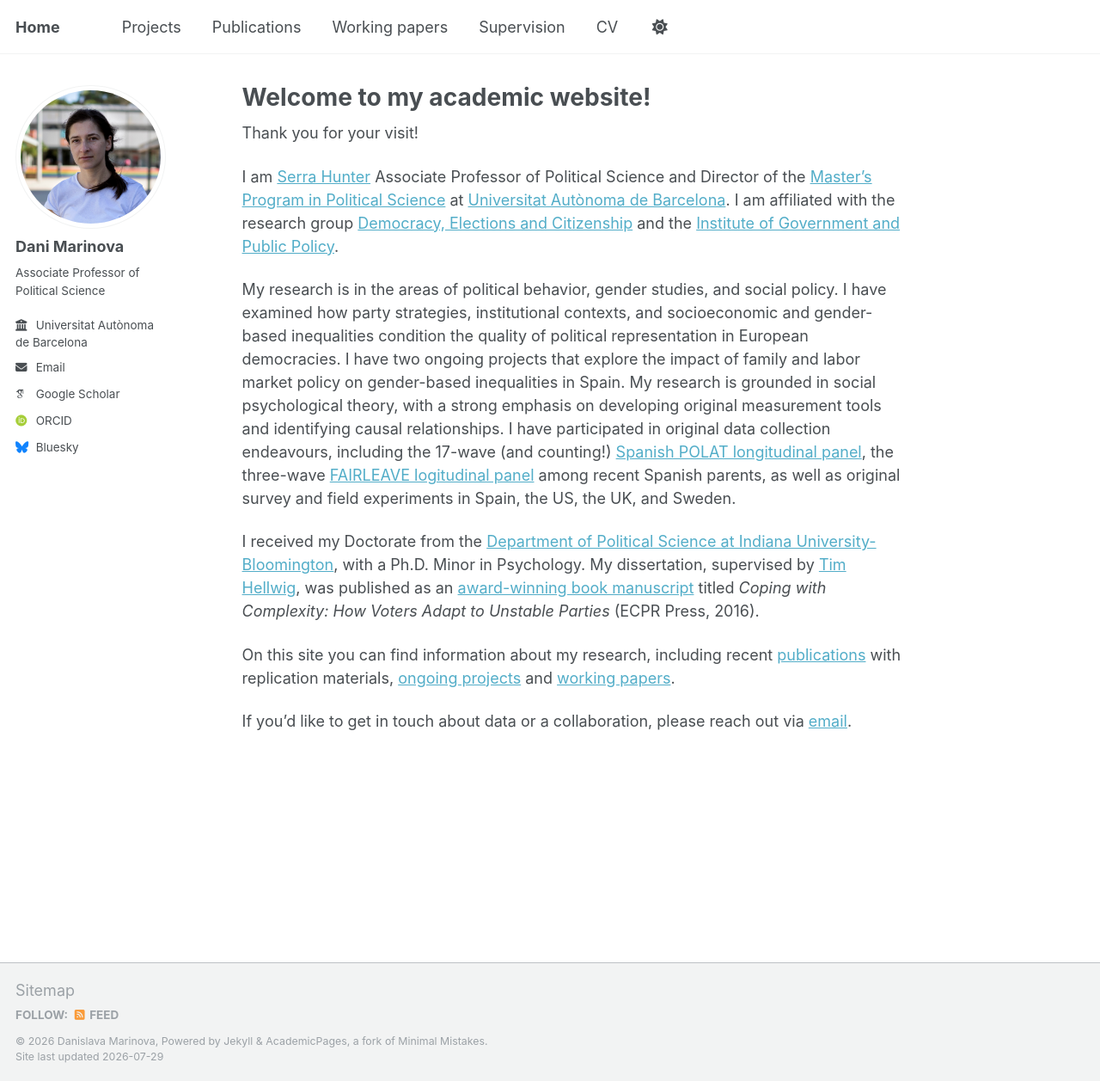
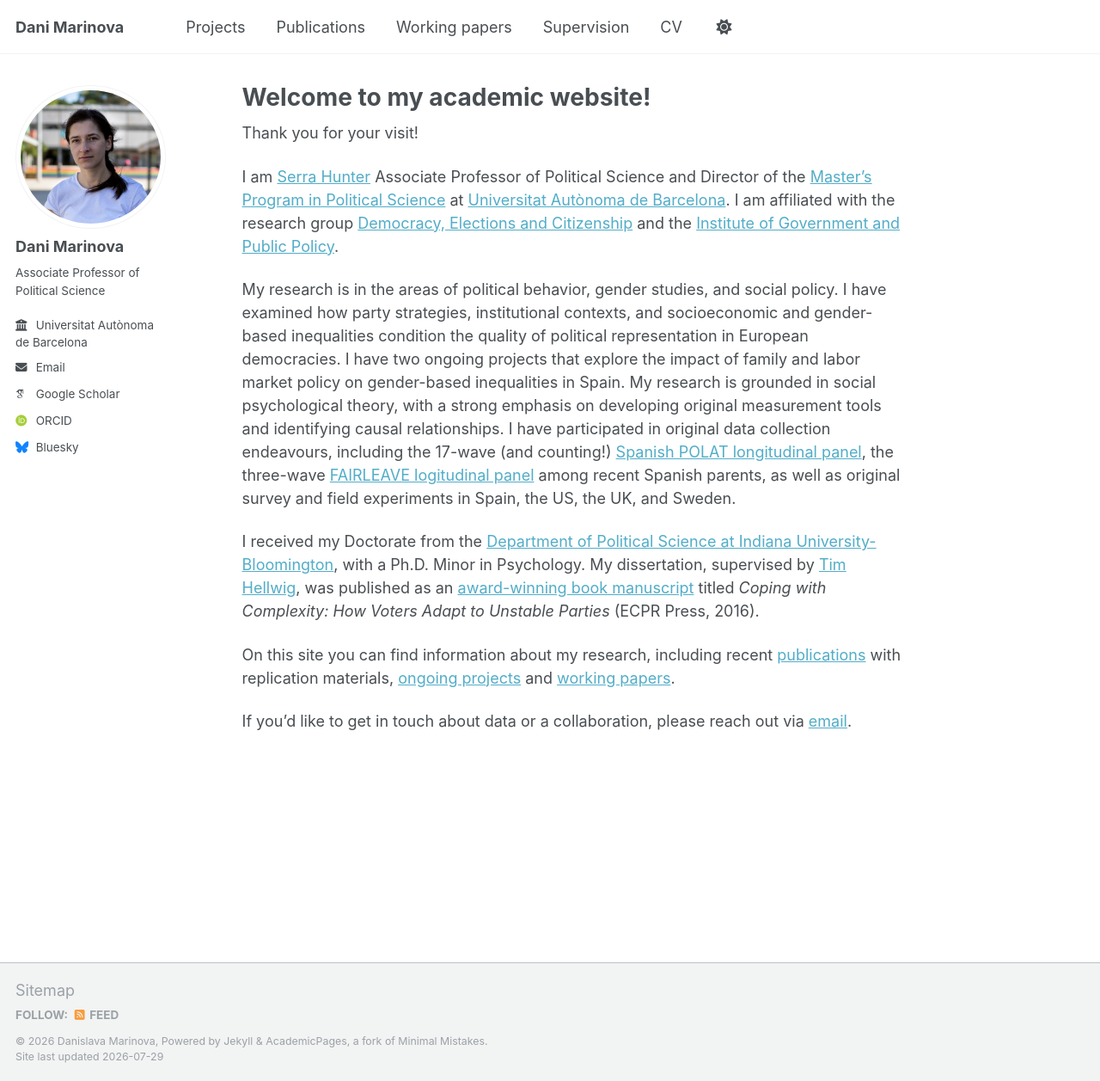
Before and after one commit to danimarinova/web, a Jekyll site: the page built from index.md, in a window 1280 px wide and 1257 px high. Shown: the whole window at 86% size. Built offline with Jekyll 4.4.1, drawn with Linux system fonts in a browser that asks for light colours; some web fonts are replaced; a script that is not in the unit is left out.

Commit message:
Update _config.yml

```diff
--- a/_config.yml
+++ b/_config.yml
@@ -3,7 +3,7 @@
 # Basic Site Settings
 locale                   : "en-US"
 site_theme               : "default"
-title                    : "Home"
+title                    : "Dani Marinova"
 title_separator          : "-"
 name                     : &name "Danislava Marinova"
 description              : &description "Political scientist researching gender, labor markets, social policy, paternity leave"
```
